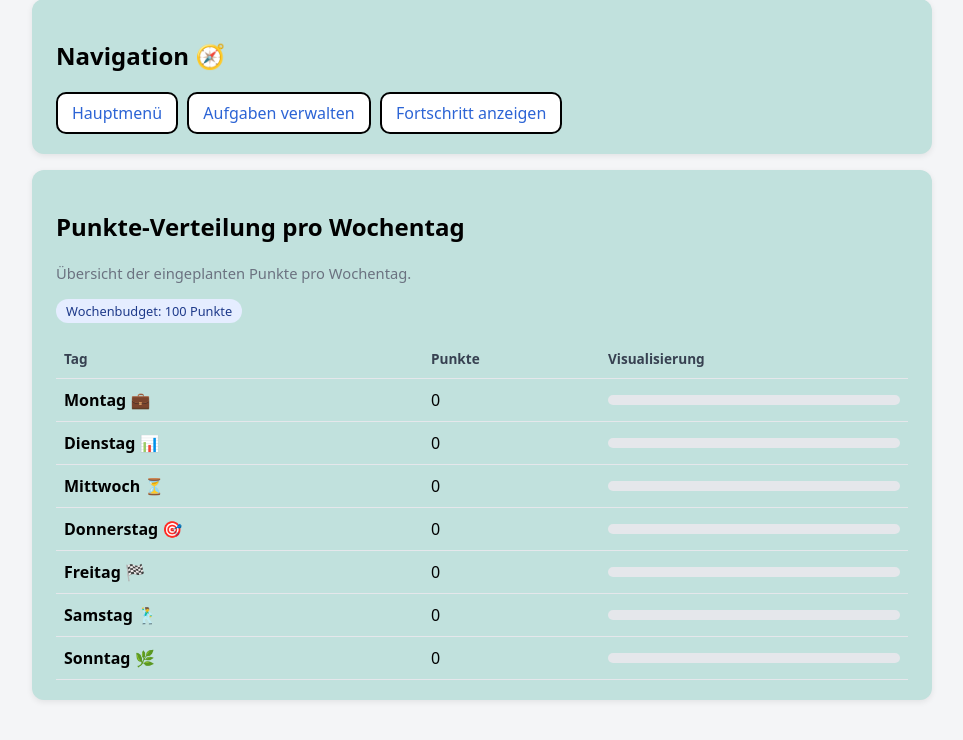
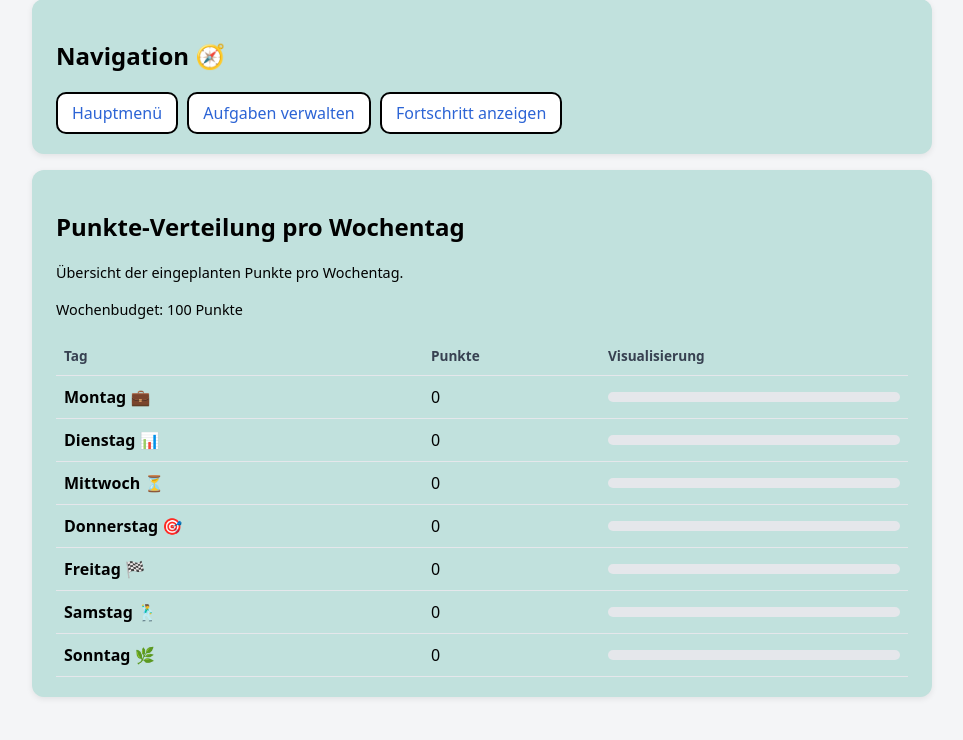
Before and after one commit to laurenzberlin-prog/TaskScore-Final, a Flask app: page /plan in a window 1280 px wide. Shown: the part 92-832 px from the top of the page, without its empty margins (158-1121 px from the left). Run offline with Flask 3, Linux system fonts and the light colour scheme; the visitor is signed in with stand-in values (Sample User, id 1); data that the repository does not hold is empty.

Commit message:
Update UI templates

```diff
--- a/templates/home.html
+++ b/templates/home.html
@@ -51,7 +51,7 @@
 
     <section class="card">
       <h2>Wochenbudget- Leg jetzt los und nutze deine freie Zeit! 💪🏼</h2>
-      <p class="meta">{{ current_total }} von {{ budget }} Punkten verwendet</p>
+      <p class="meta"><strong>{{ current_total }} von {{ budget }} Punkten verwendet</strong></p>
     </section>
   </main>
 </body>
--- a/templates/plan.html
+++ b/templates/plan.html
@@ -18,8 +18,6 @@
       display:inline-block;margin-right:5px;text-decoration:none;color:#2c64d5;font-weight:500;padding:8px 14px;border:2px solid #000;border-radius:10px;transition:.2s;background:#fff}
     .nav a:hover{
       background:#2563eb;color:#fff}
-    .muted{
-      color:#6b7280;font-size:.92rem}
     table{
       width:100%;border-collapse:collapse;margin-top:8px}
     th,td{
@@ -30,8 +28,8 @@
       height:10px;background:#e5e7eb;border-radius:999px;overflow:hidden}
     .bar>div{
       height:100%;background:#2563eb}
-    .badge{
-      display:inline-block;padding:3px 10px;border-radius:999px;background:#e5edff;color:#1e3a8a;font-size:.8rem}
+    .meta{
+      color:#000;font-size:.9rem}
   </style>
 </head>
 
@@ -50,9 +48,9 @@
 
     <section class="card">
       <h2>Punkte-Verteilung pro Wochentag</h2>
-      <p class="muted">Übersicht der eingeplanten Punkte pro Wochentag.</p>
+      <p class="meta">Übersicht der eingeplanten Punkte pro Wochentag.</p>
 
-      <p><span class="badge">Wochenbudget: 100 Punkte</span></p>
+      <p><span class="meta">Wochenbudget: 100 Punkte</span></p>
 
       <table>
         <thead>
--- a/templates/progress.html
+++ b/templates/progress.html
@@ -34,6 +34,8 @@
       height:14px;background:#e5e7eb;border-radius:999px;overflow:hidden}
     .progress-bar>div{
       height:100%;background:#22c55e}
+    .meta{
+      color:#000;font-size:.9rem}
   </style>
 </head>
 
@@ -52,7 +54,7 @@
 
     <section class="card">
       <h2>Fortschritt dieser Woche</h2>
-      <p class="muted">Hier siehst du deinen aktuellen Fortschritt, bezogen auf deine Aufgaben mit der jeweiligen Punkteverteilung.</p>
+      <p class="meta">Hier siehst du deinen aktuellen Fortschritt, bezogen auf deine Aufgaben mit der jeweiligen Punkteverteilung.</p>
 
       {% set percent = 0 %}
       {% if total_points and total_points > 0 %}
```
Also changed, not shown: templates/tasks.html (+4 -4 lines).
